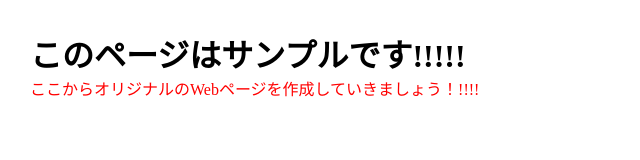
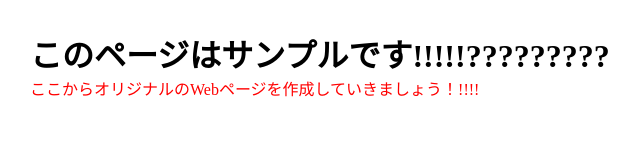
Before and after one commit to kaitosuzuki/kaitosuzuki.github.io, a plain HTML site: page index.html in a window 1280 px wide. Shown: the whole page, without its empty margins (25-665 px from the left). Drawn offline with Linux system fonts and the light colour scheme.

Commit message:
Update index.html

```diff
--- a/index.html
+++ b/index.html
@@ -8,7 +8,7 @@
   <body>
     <div class="main">
       <div class="container">
-        <h1>このページはサンプルです!!!!!</h1>
+        <h1>このページはサンプルです!!!!!?????????</h1>
         <p>ここからオリジナルのWebページを作成していきましょう！!!!!</p>
       </div>
     </div>
```
